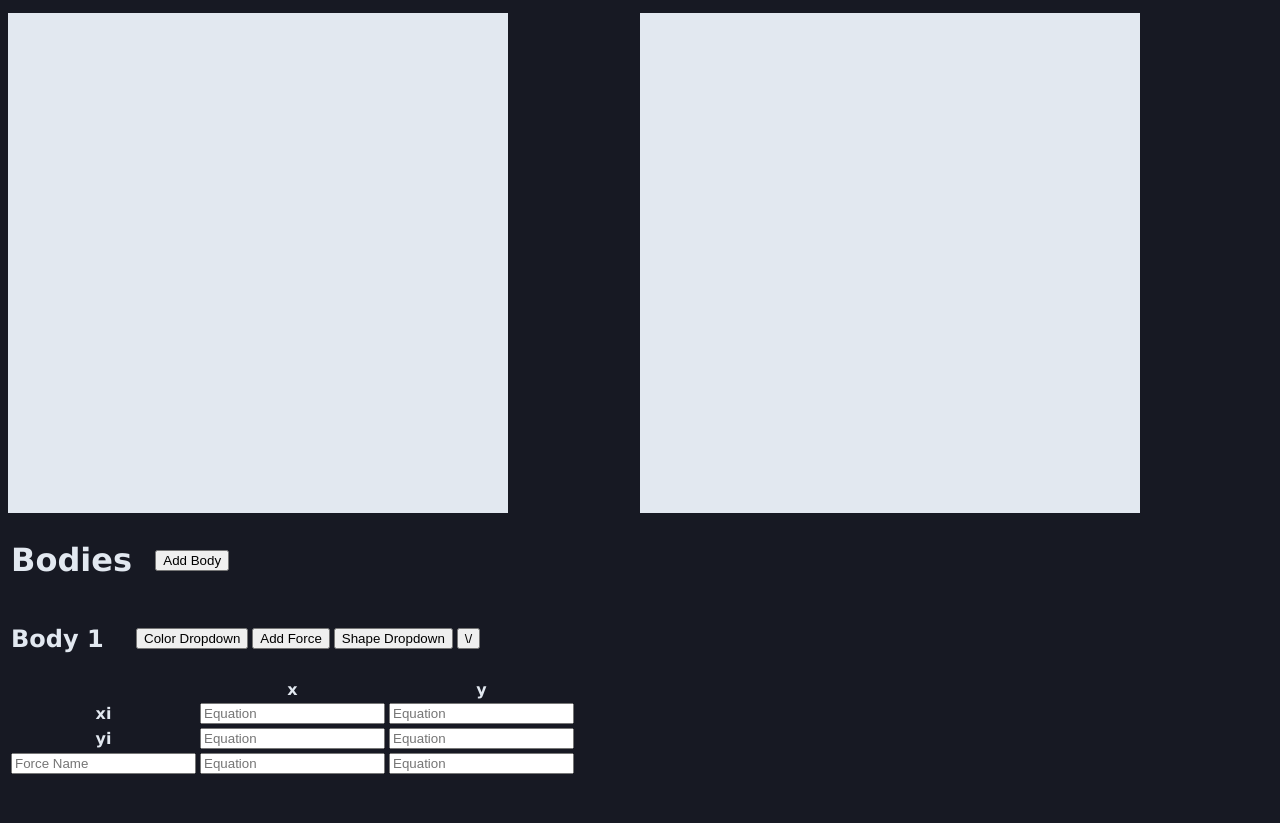
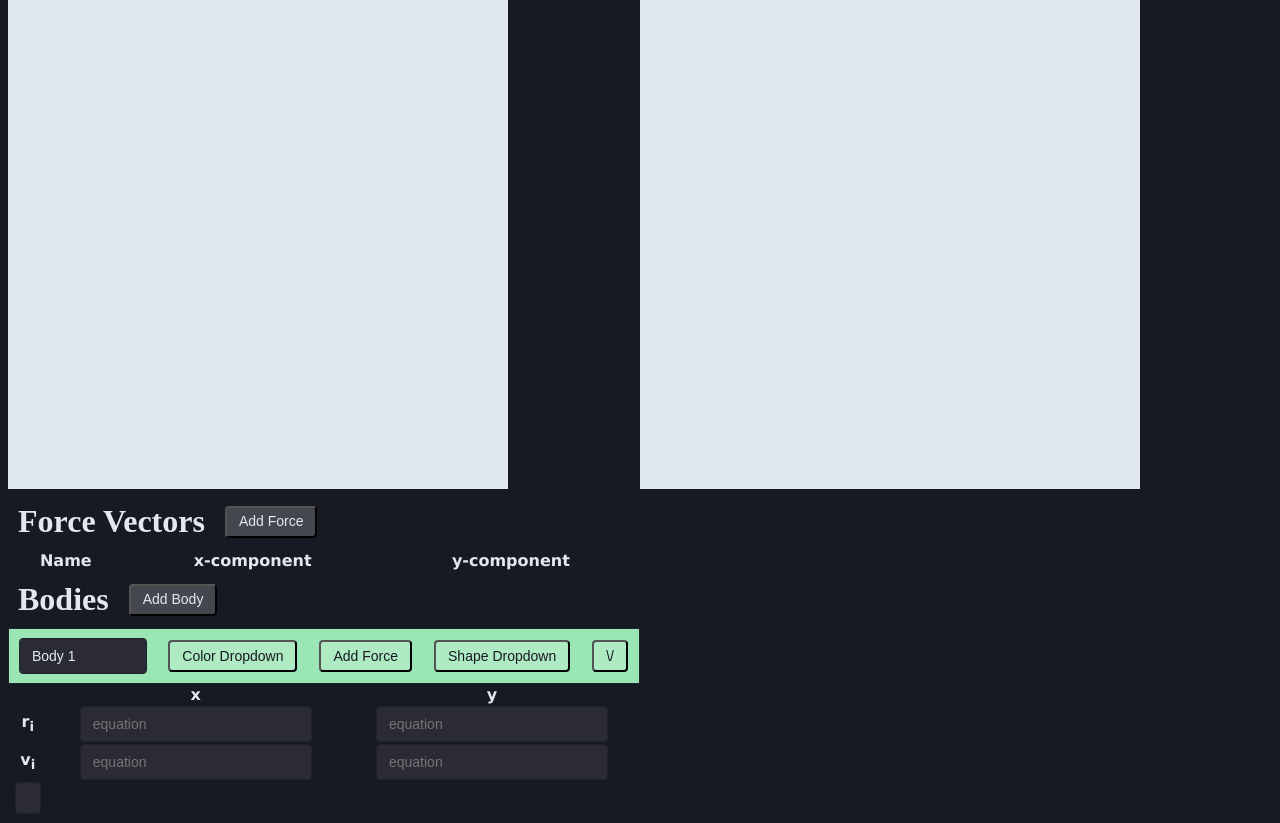
Before and after one commit to forrestbicker/InertiaSimulator, a website built with webpack: page docs/index.html in a window 1280 px wide. Shown: the part 203-1026 px from the top of the page. Before the commit the page ends 988 px from the top, so only its background shows below. Built offline with nearby package versions, Linux system fonts and the light colour scheme.

Commit message:
setup blueprint html + css

```diff
--- a/docs/index.html
+++ b/docs/index.html
@@ -23,21 +23,24 @@
 		</div>
 	</div>
 
-	<table>
+	<h1>Force Vectors</h1><button class="dark" id='add-force'>Add Force</button>
+	<table id="force-table">
 		<thead>
-			<th>
-				<h1>Bodies</h1>
-			</th>
-			<th><button>Add Body</button></th>
+			<th>Name</th>
+			<th>x-component</th>
+			<th>y-component</th>
 		</thead>
 		<tr>
-			<td>
-				<H2>Body 1</H2>
-			</td>
-			<td><button>Color Dropdown</button></td>
-			<td><button>Add Force</button></td>
-			<td><button>Shape Dropdown</button></td>
-			<td><button>\/</button></td>
+		</tr>
+	</table>
+	<h1>Bodies</h1><button class="dark" >Add Body</button>
+	<table>
+		<tr class="collapsable">
+			<td><input class="input" type="text" autocomplete="off" value="Body 1"></td>
+			<td><button class="light">Color Dropdown</button></td>
+			<td><button class="light">Add Force</button></td>
+			<td><button class="light">Shape Dropdown</button></td>
+			<td><button class="light">\/</button></td>
 		</tr>
 		<tr>
 			<table id="vectors1">
@@ -47,19 +50,19 @@
 					<th>y</th>
 				</thead>
 				<tr>
-					<th>xi</th>
-					<td><input placeholder="Equation"></td>
-					<td><input placeholder="Equation"></td>
+					<th>r<sub>i</sub></th>
+					<td><input class="input" type="text" autocomplete="off" placeholder="equation"></td>
+					<td><input class="input" type="text" autocomplete="off" placeholder="equation"></td>
 				</tr>
 				<tr>
-					<th>yi</th>
-					<td><input placeholder="Equation"></td>
-					<td><input placeholder="Equation"></td>
+					<th>v<sub>i</sub></th>
+					<td><input class="input" type="text" autocomplete="off" placeholder="equation"></td>
+					<td><input class="input" type="text" autocomplete="off" placeholder="equation"></td>
 				</tr>
 				<tr>
-					<th><input placeholder="Force Name"></th>
-					<td><input placeholder="Equation"></td>
-					<td><input placeholder="Equation"></td>
+					<th><select class="input force-dropdown" type="dropdown">
+							<option value=""></option>
+					</th>
 				</tr>
 			</table>
 		</tr>
--- a/docs/style.css
+++ b/docs/style.css
@@ -1,5 +1,5 @@
 body {
-    font-family:'Lucida Sans', 'Lucida Sans Regular', 'Lucida Grande', 'Lucida Sans Unicode', Geneva, Verdana, sans-serif;
+    font-family: 'Lucida Sans', 'Lucida Sans Regular', 'Lucida Grande', 'Lucida Sans Unicode', Geneva, Verdana, sans-serif;
 	color: var(--light);
 }
 
@@ -36,9 +36,102 @@ body {
 }
 
 h1 {
+	font-family: "Fira Code";
     color: var(--light);
 }
 
 p {
     color: var(--light);
 }
+
+table {
+	border-collapse: collapse;
+	width: 50%;
+	/* border: 1px solid rgba(255, 0, 255); */
+}
+
+td {
+	/* margin-left: auto;
+	margin-right: auto; */
+	align-items: center;
+	/* border: 1px solid rgba(255, 255, 255); */
+}
+
+tr.collapsable {
+    border: 1px solid rgb(32,34,44);
+    background-color: rgb(154, 230, 180);
+	border-collapse: collapse;
+}
+
+.input {
+	color: var(--light);
+    width: 70%;
+	margin: auto;
+    display: flex;
+    -webkit-box-align: center;
+    align-items: center;
+    position: relative;
+    transition: all 0.2s ease 0s;
+    outline: none;
+    appearance: none;
+    font-size: 0.875rem;
+    padding-left: 0.75rem;
+    padding-right: 0.75rem;
+    height: 2rem;
+    border-radius: 0.25rem;
+    border: 1px solid rgb(32,34,44);
+    background-color: rgb(42,43,53);
+}
+
+.input:hover {
+	background-color: rgb(93,94,101);
+}
+
+
+button.light {
+	color: var(--dark);
+}
+
+button.dark {
+	color: var(--light);
+}
+
+button.dark:hover {
+	background-color: rgb(255, 255, 255, 0.3);
+}
+
+button.light:hover {
+	background-color: rgb(0, 0, 0, 0.1);
+}
+
+button {
+	border-radius: 0.25rem;
+    font-weight: 400;
+    display: inline-flex;
+    -webkit-box-align: center;
+    align-items: center;
+    -webkit-box-pack: center;
+    justify-content: center;
+    transition: all 250ms ease 0s;
+    user-select: none;
+    position: relative;
+    white-space: nowrap;
+    vertical-align: middle;
+    line-height: 1.2;
+    height: 2rem;
+    min-width: 2rem;
+    font-size: 0.875rem;
+    padding-left: 0.75rem;
+    padding-right: 0.75rem;
+    background-color: rgb(255, 255, 255, 0.2);
+    margin-right: 0.5rem;
+    flex: 1 1 auto;
+    margin-top: 0.5rem;
+    margin-bottom: 0.5rem;
+}
+
+h1, button {
+display: inline-block;
+  vertical-align: middle;
+  margin: 10px 10px;
+}
```
